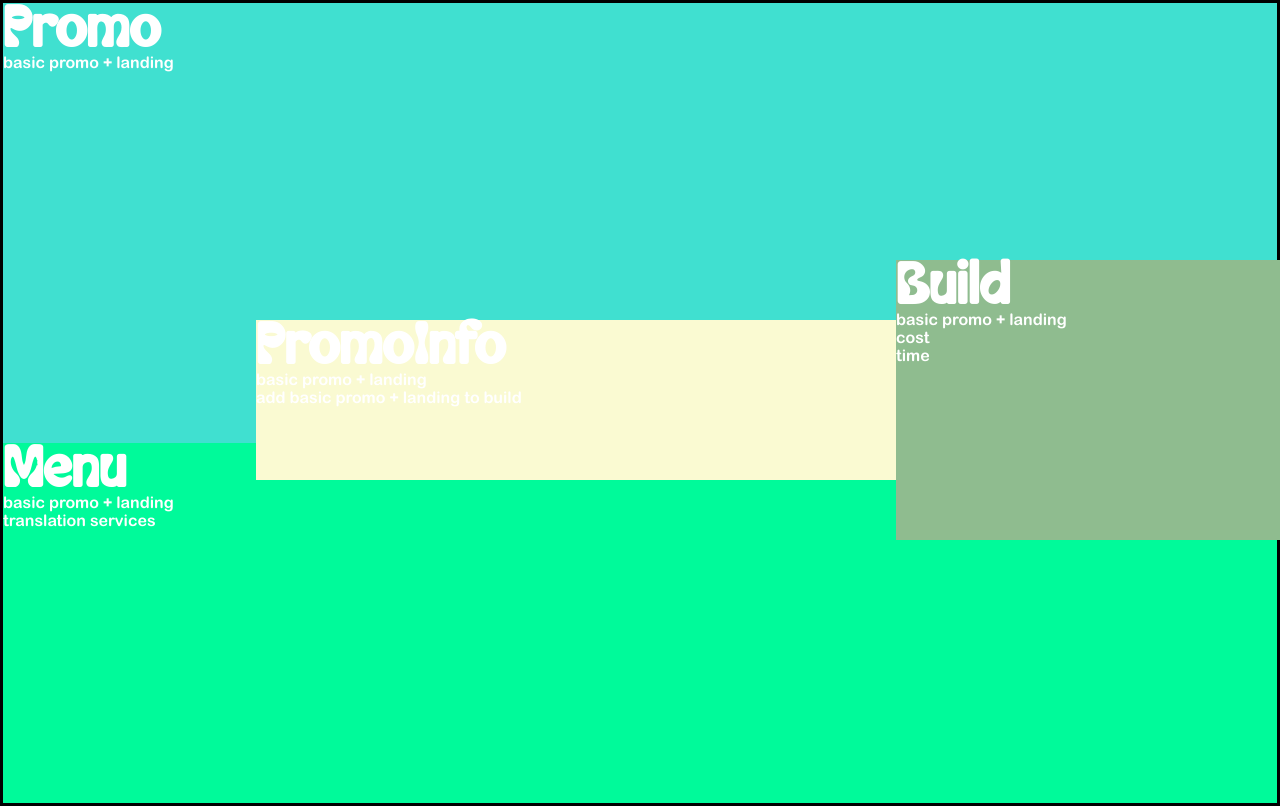
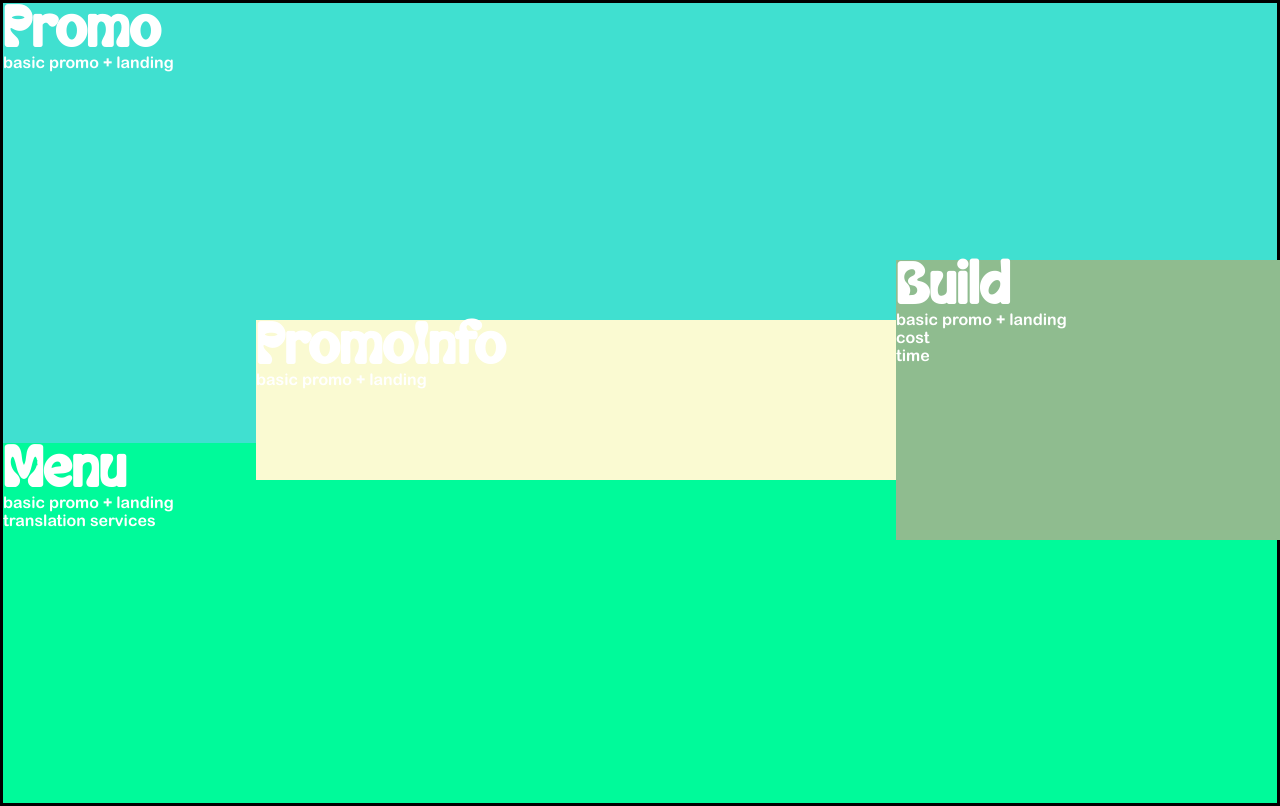
Before and after one commit to RoxanneTabuena/ub_webstudios, a React (Create React App) app: page /book in a window 1280 px wide. Built offline with nearby package versions, Linux system fonts and the light colour scheme.

Commit message:
add "build" prop to PromoInfo

```diff
--- a/src/components/book/Book.js
+++ b/src/components/book/Book.js
@@ -26,6 +26,7 @@ export const Book = () => {
             return i !== item
         }))
     }
+    // update promo on build change
     useEffect(()=>{
         setPromo(build.at(-1))
     }, [build])
@@ -34,7 +35,7 @@ export const Book = () => {
             <Promo page={promo}/>
             <Menu menu={Object.keys(menu_info)} handleUpdatePromo={handleUpdatePromo}/>
             <BuildContainer build={build} cost={`cost`} time={`time`} handleRemoveBuild={handleRemoveBuild} handleUpdatePromo={handleUpdatePromo}/>
-            <PromoInfoContainer item={promo} handleAddBuild={handleAddBuild}/>
+            <PromoInfoContainer item={promo} handleAddBuild={handleAddBuild} build={build}/>
         </div>
     )
 }
--- a/src/components/book/PromoInfo.js
+++ b/src/components/book/PromoInfo.js
@@ -1,12 +1,14 @@
 import style from './book.module.css'
 
-export const PromoInfo = ({item, handleAddBuild}) => {
+export const PromoInfo = ({item, handleAddBuild, build}) => {
 
     return (
         <div className={style.promoInfo} style={{top: "calculated top"}}>
             <h2>PromoInfo</h2>
             <p>{item}</p>
-            <p onClick={()=>handleAddBuild(item)}>{`add ${item} to build`}</p>
+            {!build.includes(item) &&
+                <p onClick={()=>handleAddBuild(item)}>{`add ${item} to build`}</p>
+            }
         </div>
     )
 }
--- a/src/components/book/PromoInfoContainer.js
+++ b/src/components/book/PromoInfoContainer.js
@@ -1,11 +1,11 @@
 import { PromoInfo } from './PromoInfo'
 import style from './book.module.css'
 
-export const PromoInfoContainer = ({item, visible, handleAddBuild}) => {
+export const PromoInfoContainer = ({item, handleAddBuild, build}) => {
 
     return (
-        <div className={style.promoInfoContainer} style={{display: `${!visible? `hidden`: `auto`}`}}>
-            <PromoInfo item={item} handleAddBuild={handleAddBuild}/>
+        <div className={style.promoInfoContainer}>
+            <PromoInfo item={item} handleAddBuild={handleAddBuild} build={build}/>
         </div>
     )
 }
```
